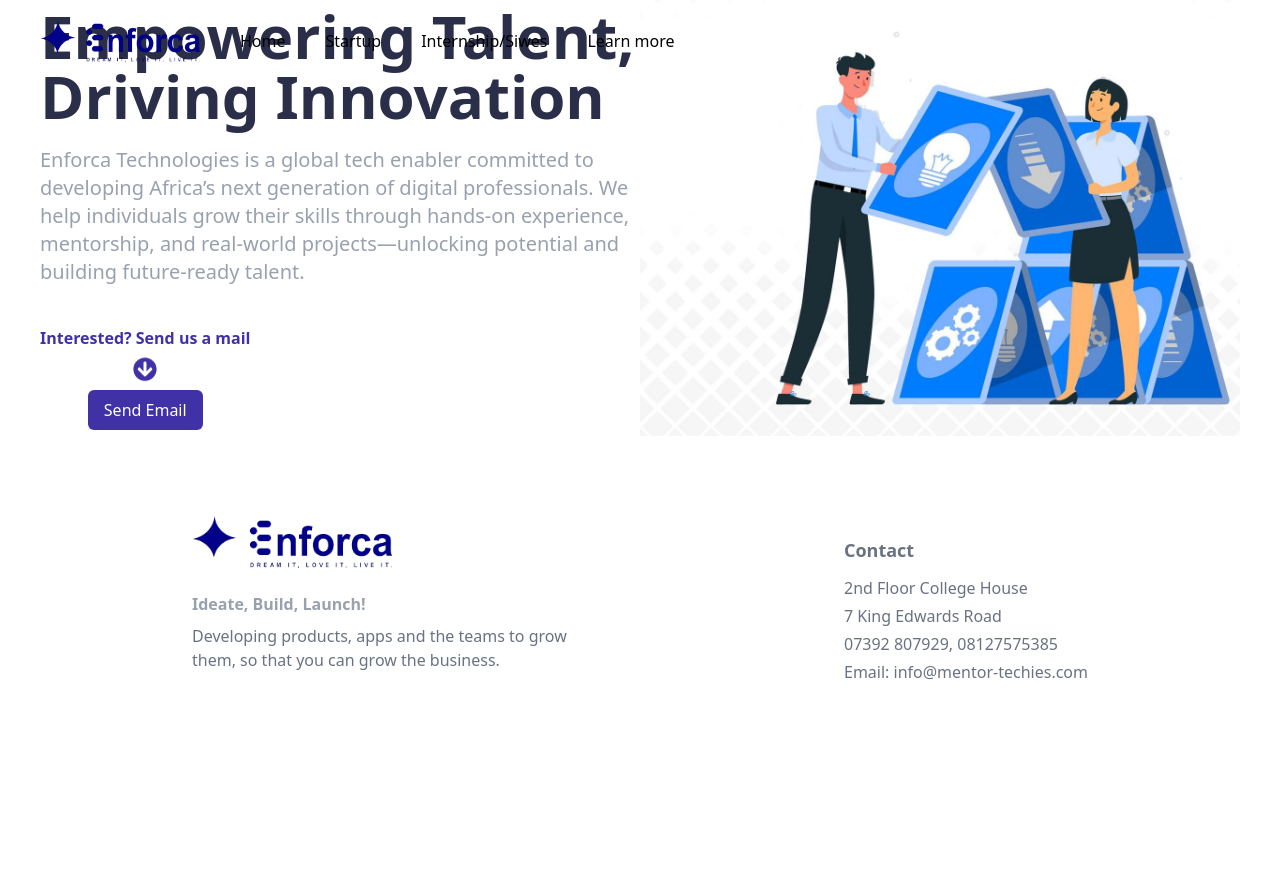
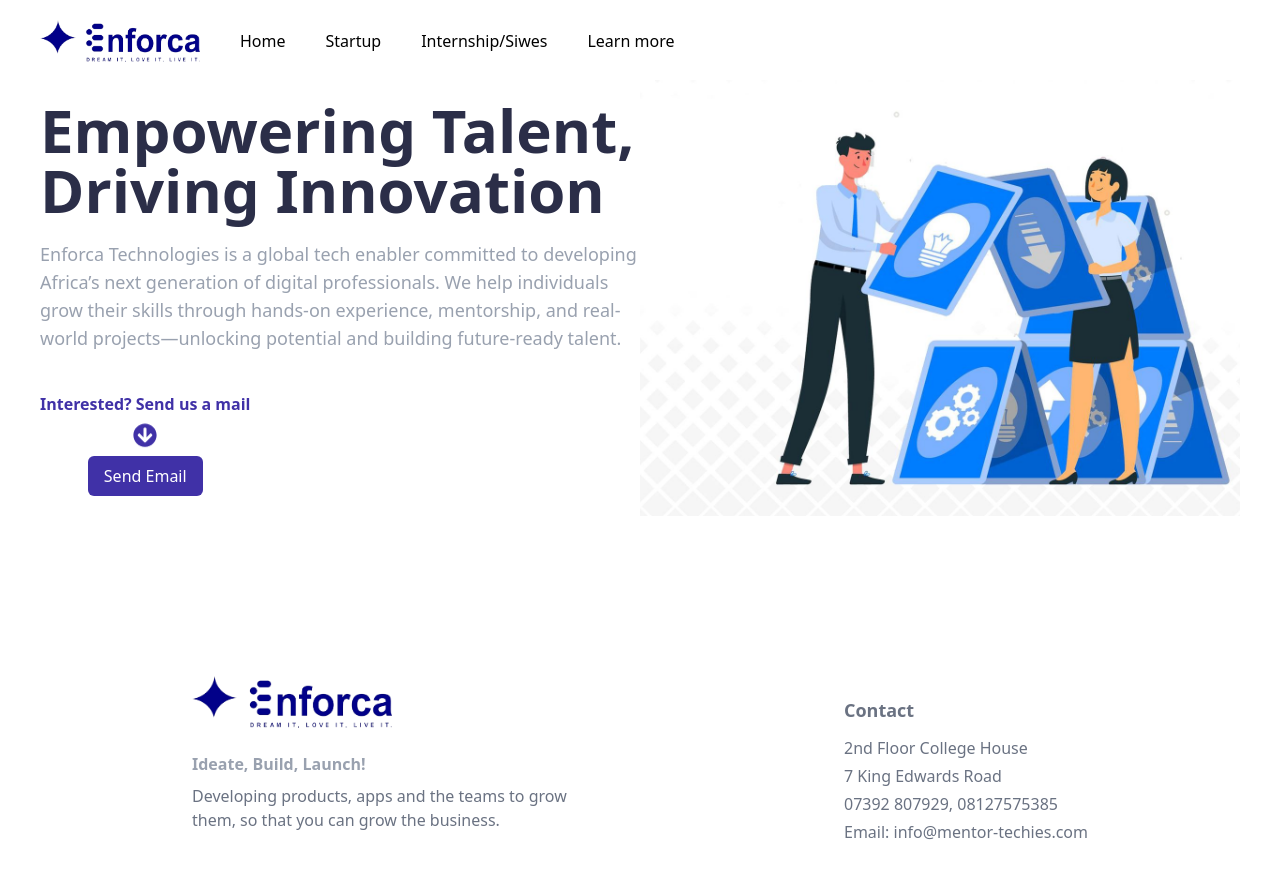
Before and after one commit to AyobamiOluwasegunLawal/enforcamentor, a Next.js app: page /Internshipsiwes in a window 1280 px wide. Shown: the top 878 px of the page. Before the commit the page ends 800 px from the top, so only its background shows below. Built offline with nearby package versions, Linux system fonts and the light colour scheme.

Commit message:
seventh commit

```diff
--- a/app/Internshipsiwes/page.js
+++ b/app/Internshipsiwes/page.js
@@ -6,7 +6,7 @@
 
 const page = () => {
   return (
-    <div className="px-10">
+    <div className="px-10 py-20">
       <Section>
         <div
           className={
@@ -18,7 +18,7 @@
               Empowering Talent, Driving Innovation
             </h1>
 
-            <p className={"text-gray-400 text-xl max-w-[50rem] mx-auto"}>
+            <p className={"text-gray-400 text-lg max-w-[50rem] mx-auto"}>
               Enforca Technologies is a global tech enabler committed to
               developing Africa’s next generation of digital professionals. We
               help individuals grow their skills through hands-on experience,
--- a/app/Startup/page.js
+++ b/app/Startup/page.js
@@ -5,7 +5,7 @@
 
 const page = () => {
   return (
-    <div className="bg-gray-100 py-20">
+    <div className="bg-gray-100 py-20 px-10">
       <Section>
         <div className={"flex-center text-center flex-col gap-10 "}>
           <h1 className={"h1Heading max-w-2xl text-center"}>
```
